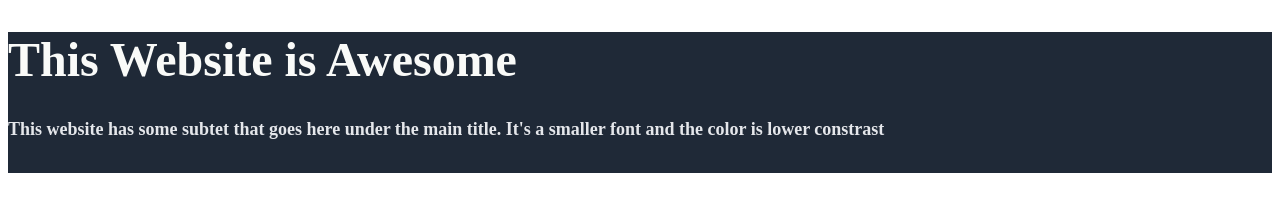
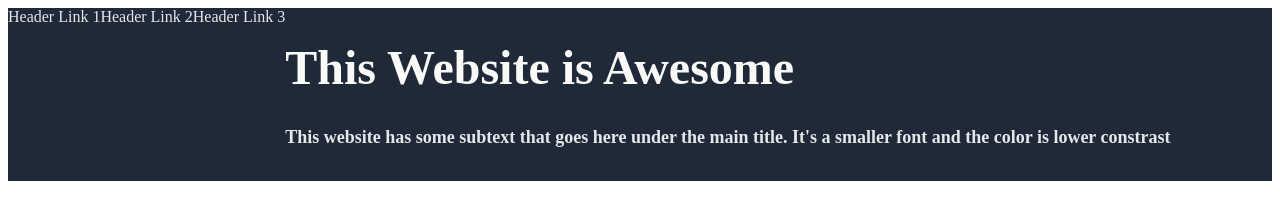
Before and after one commit to maranojv/project-landing-page, a plain HTML site: page index.html in a window 1280 px wide. Drawn offline with Linux system fonts and the light colour scheme.

Commit message:
Updated index.html and style.css

```diff
--- a/index.html
+++ b/index.html
@@ -12,13 +12,13 @@
         <div class="header">
             <div class="logo"></div>
             <div class="headnav">
-                <div class="hlink1"></div>
-                <div class="hlink2"></div>
-                <div class="hlink3"></div>
+                <div class="hlink1">Header Link 1</div>
+                <div class="hlink2">Header Link 2</div>
+                <div class="hlink3">Header Link 3</div>
             </div>
             <div class="hero">
                 <h1>This Website is Awesome</h1>
-                <h2>This website has some subtet that goes here under the main title.
+                <h2>This website has some subtext that goes here under the main title.
                     It's a smaller font and the color is lower constrast</h2>
                 <img placeholder/>
             </div>
--- a/style.css
+++ b/style.css
@@ -1,18 +1,30 @@
 .container {
-    background-color: #1f2937;
+    display: flex;
+    background: #1f2937;
 }
 
-.logo {
-    flex: auto;
+.header {
+    display: flex;
 }
 
-.hero h1{
+.headnav {
+    display: flex;
+    color:#e5e7eb;
+}
+
+.hlink {
+    display: flex;
+    flex-direction: row-reverse;
+    align-items: end;
+    justify-content: space-around;
+}
+.hero h1 {
     font-size: 48px;
     font-weight: extra-bold;
     color: #f9faf8;
 }
 
-.hero h2{
+.hero h2 {
     font-size: 18px;
     color: #e5e7eb;
 }
```
